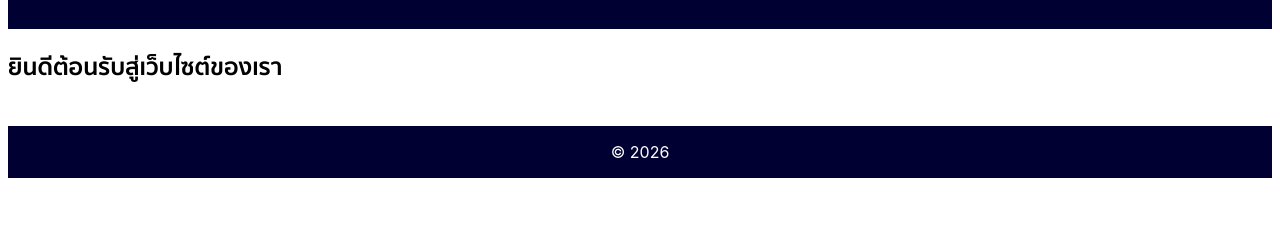
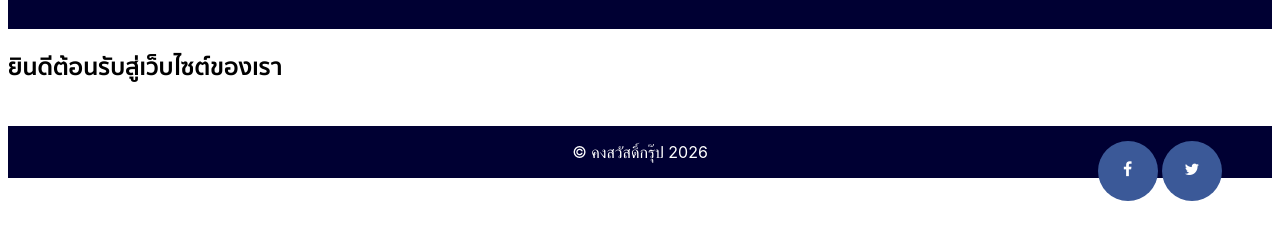
Before and after one commit to Joseph1999555/KSW_Static_Web, a plain HTML site: page index.html in a window 1280 px wide. Shown: the part 212-452 px from the top of the page. Drawn offline with Linux system fonts and the light colour scheme; a web font is replaced by a local one.

Commit message:
social media icon

```diff
--- a/footer/footer.css
+++ b/footer/footer.css
@@ -3,9 +3,28 @@
   padding: 16px;
   text-align: center;
   margin-top: 40px;
+  position: relative;
 }
 
 .site-footer p {
   color: #fff;
   margin: 0;
 }
+
+.footer-links {
+  position: absolute;
+  top: 15px;
+  right: 50px;
+}
+
+.fa {
+  padding: 20px;
+  font-size: 30px;
+  width: 20px;
+  height: 20px;
+  text-align: center;
+  text-decoration: none;
+  border-radius: 50%;
+  background: #3B5998;
+  color: white;
+}
--- a/footer/footer.html
+++ b/footer/footer.html
@@ -1,3 +1,8 @@
 <footer class="site-footer">
-  <p>© 2026 </p>
+  <div class="footer-links">
+    <a href="#" class="fa fa-facebook"></a>
+    <a href="#" class="fa fa-twitter"></a>
+  </div>
+
+  <p>© คงสวัสดิ์กรุ๊ป 2026</p>
 </footer>
--- a/index.html
+++ b/index.html
@@ -1,5 +1,6 @@
 <!DOCTYPE html>
 <html lang="th">
+
 <head>
   <meta charset="UTF-8">
   <title>หน้าแรก</title>
@@ -7,7 +8,9 @@
   <link rel="stylesheet" href="header/header.css">
   <link rel="stylesheet" href="footer/footer.css">
   <link rel="stylesheet" href="index.css">
+  <link rel="stylesheet" href="https://cdnjs.cloudflare.com/ajax/libs/font-awesome/4.7.0/css/font-awesome.min.css">
 </head>
+
 <body>
 
   <div id="header"></div>
@@ -20,4 +23,5 @@
   <script src="footer/footer.js"></script>
   <script src="index.js"></script>
 </body>
+
 </html>
```
